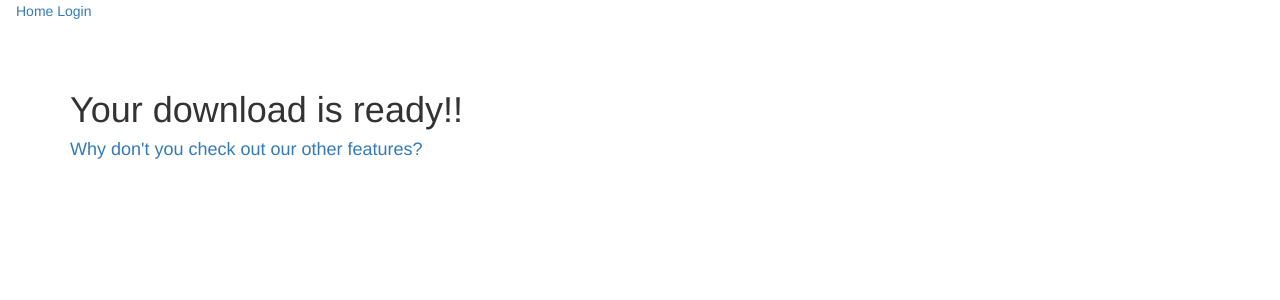
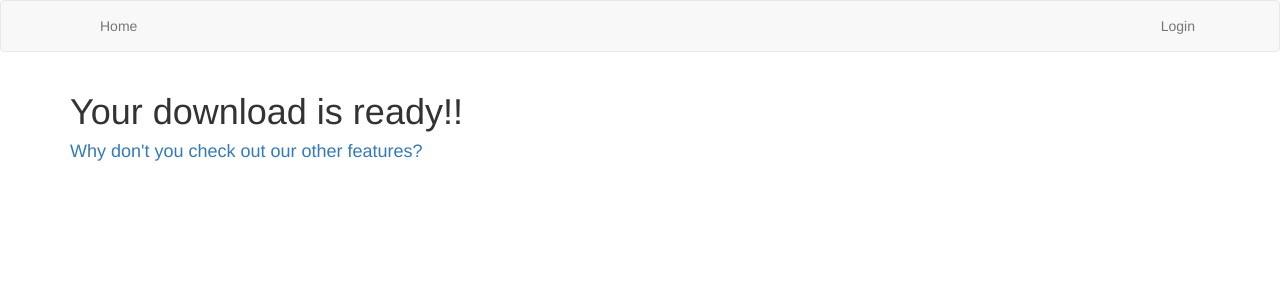
Before and after one commit to oolawo09/receipt, a Flask app: page /download in a window 1280 px wide. Shown: the top 300 px of the page. Run offline with Flask 2, Linux system fonts and the light colour scheme; some libraries are stand-ins or nearby versions.

Commit message:
cleaned up the nav bar

```diff
--- a/app/errors.py
+++ b/app/errors.py
@@ -4,10 +4,10 @@ from app import app, db
 
 @app.errorhandler(404)
 def not_found_error(error):
-    return render_template('404.html', 404)
+    return render_template('404.html')
 
 
 @app.errorhandler(500)
 def internal_error(error):
     db.session.rollback()
-    return render_template('500.html', 500)
+    return render_template('500.html')
--- a/app/routes.py
+++ b/app/routes.py
@@ -52,7 +52,7 @@ def index():
 
         db.session.commit()
 
-        return redirect(url_for('preview'), code=200)
+        return redirect(url_for('preview'), code=302)
     return render_template('receipt.html',
                            form=form)
 
@@ -62,10 +62,14 @@ def preview():
     form = PreviewForm()
     receipt = get_receipt_from_session()
 
+    data = {
+        "form": form,
+        "receipt": receipt
+    }
 
     if form.validate_on_submit():
         if form.download.data:
-            rendered = render_template('actual_preview.html', form=form, receipt=receipt)
+            rendered = render_template('actual_preview.html', data=data)
             pdf = pdfkit.from_string(rendered, False)
             response = make_response(pdf)
             response.headers['Content-Type'] = "application/pdf"
@@ -73,7 +77,8 @@ def preview():
             return response
         if form.send_via_whatsapp.data:
             pass
-    return render_template('preview.html', form=form, receipt=receipt)
+
+    return render_template('preview.html', data=data)
 
 
 @app.route('/download', methods=['get', 'post'])
--- a/app/templates/404.html
+++ b/app/templates/404.html
@@ -1,6 +1,6 @@
 {% extends "base.html" %}
 {% import 'bootstrap/wtf.html' as wtf %}
 {% block app_content%}
-    <h1>File Not Found</h1>
+    <h1>Not Found</h1>
     <p><a href="{{ url_for('index') }}">Back</a></p>
 {% endblock %}
--- a/app/templates/500.html
+++ b/app/templates/500.html
@@ -1,6 +1,6 @@
 {% extends "base.html" %}
 
-{% block content %}
+{% block app_content %}
     <h1>An unexpected error has occurred</h1>
     <p>The administrator has been notified. Sorry for the inconvenience!</p>
     <p><a href="{{ url_for('index') }}">Back</a></p>
--- a/app/templates/base.html
+++ b/app/templates/base.html
@@ -5,18 +5,25 @@
 {% endblock %}
 
 {% block navbar %}
-    <nav class="navbar navbar-expand-lg navbar-light bg-light">
-        <div class="collapse navbar-collapse" id="navbarNavAltMarkup">
-        <div class="navbar-nav">
-            <a class="nav-item nav-link active" href="{{ url_for('index') }}">Home <span class="sr-only">(current)</span></a>
-            {% if current_user.is_anonymous %}
-                <a class="nav-item nav-link" href="{{ url_for('login') }}">Login</a>
-            {% else %}
-                <a class="nav-item nav-link" href="{{ url_for('user', username=current_user.username) }}">Receipts</a>
-                <a class="nav-item nav-link" href="{{ url_for('logout') }}">Logout</a>
-            {% endif %}
+
+    <nav class="navbar navbar-default">
+        <div class="container">
+            <div class="collapse navbar-collapse">
+                <ul class="nav navbar-nav">
+                    <li><a href="{{ url_for('index') }}">Home</a></li>
+                </ul>
+                <ul class="nav navbar-nav navbar-right">
+                    {% if current_user.is_anonymous %}
+                    <li><a href="{{ url_for('login') }}">Login</a></li>
+                    {% else %}
+                    <li><a href="{{ url_for('user', username=current_user.username) }}">Receipts</a></li>
+                    <li><a href="{{ url_for('logout') }}">Logout</a></li>
+                    {% endif %}
+                </ul>
+            </div>
         </div>
-        </div>
+
+
     </nav>
 {% endblock %}
 
```
Also changed, not shown: app/templates/actual_preview.html (+4 -4 lines), app/templates/preview.html (+8 -8 lines).
